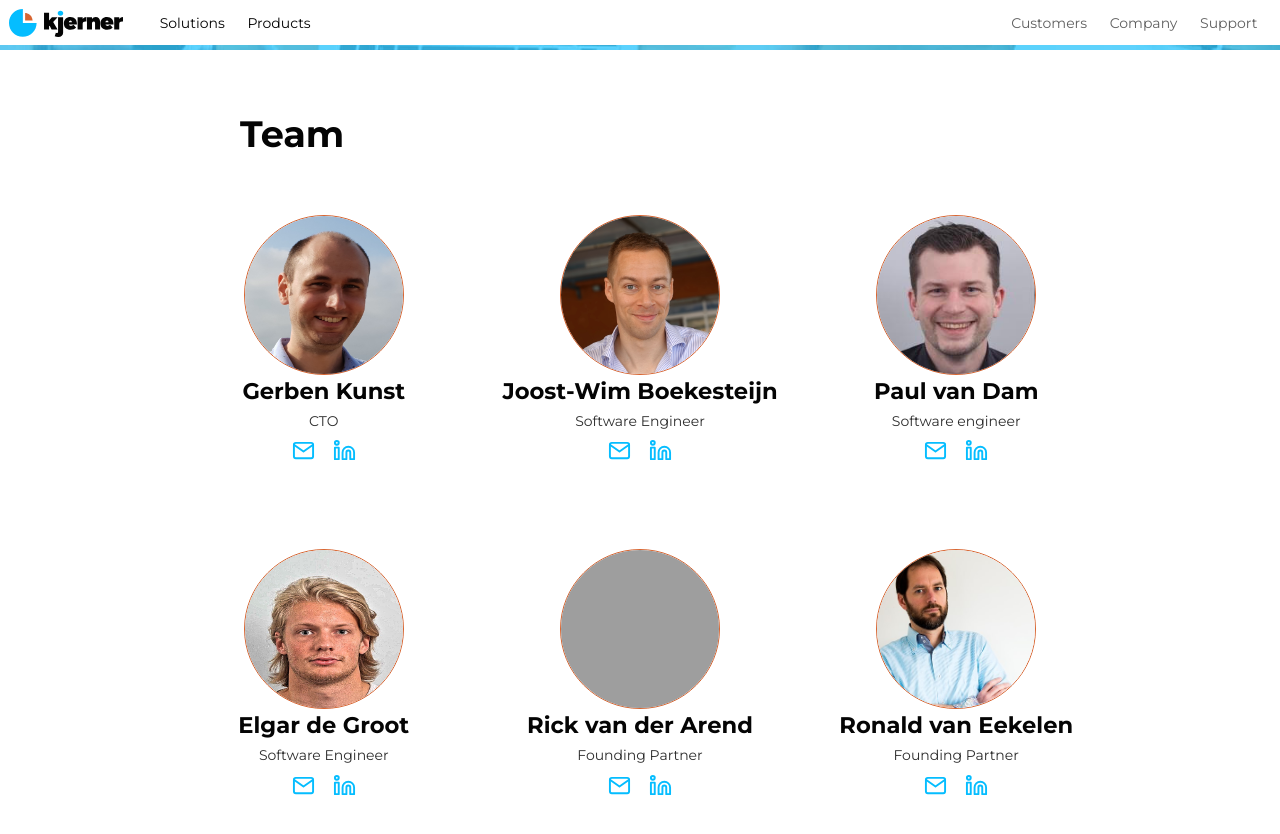
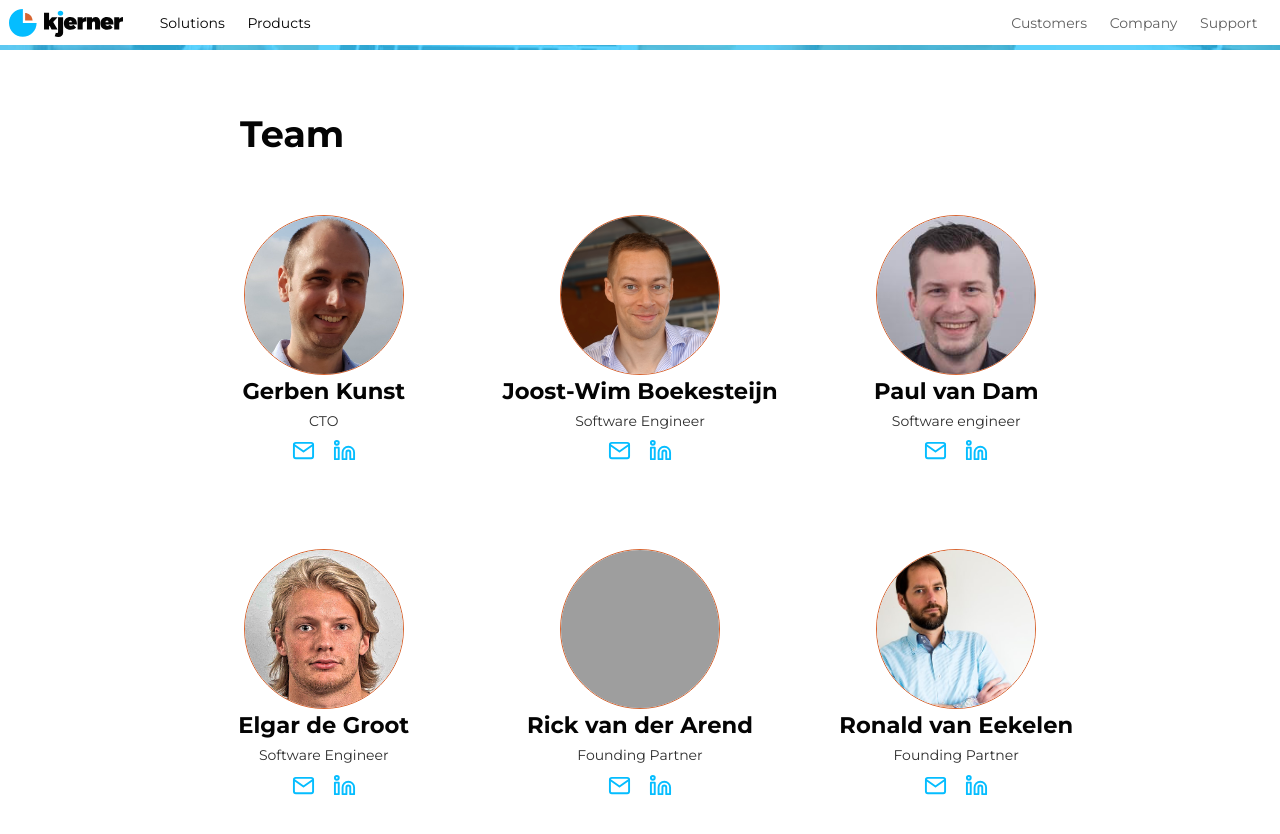
Before and after one commit to M-industries/Kjernersite, a Jekyll site: the page built from pages/company/team.md, in a window 1280 px wide and 900 px high. Shown: the top 834 px of the window. Built offline with Jekyll 4.4.1, drawn with Linux system fonts in a browser that asks for light colours; grey boxes are pictures that could not be loaded.

Commit message:
ensure heads aren't deformed/stretched
team images are assumed to be square: if they're not, it has some
unflattering consequences

```diff
--- a/_includes/team.html
+++ b/_includes/team.html
@@ -1,6 +1,6 @@
 <ul class="team">
 	<li>
-		<img src="{{ 'assets/team/gkunst.png' | relative_url }}">
+		<img src="{{ 'assets/team/gkunst.jpg' | relative_url }}">
 		<h3>Gerben Kunst</h3>
 		<p>
 			CTO
```
Also changed, not shown: assets/team/edegroot.jpg, assets/team/gkunst.jpg (added), assets/team/gkunst.png (deleted), 1 other file.
